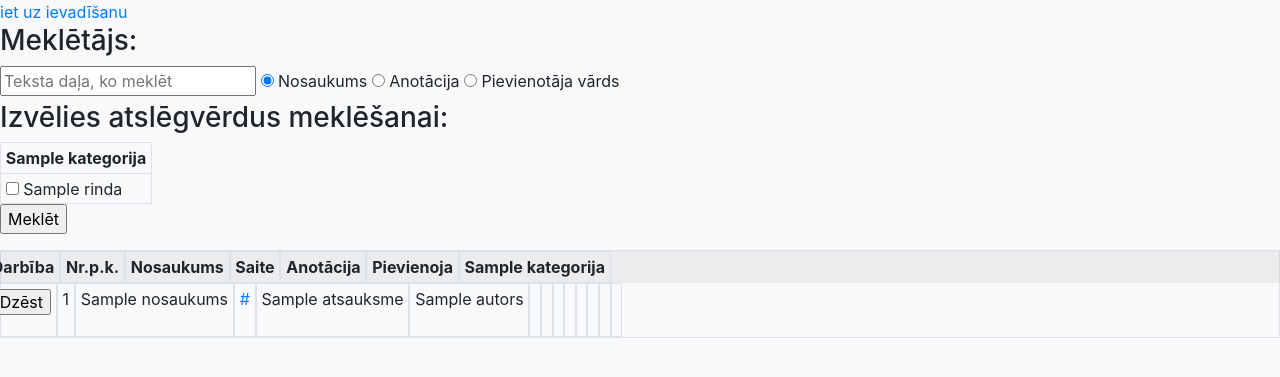
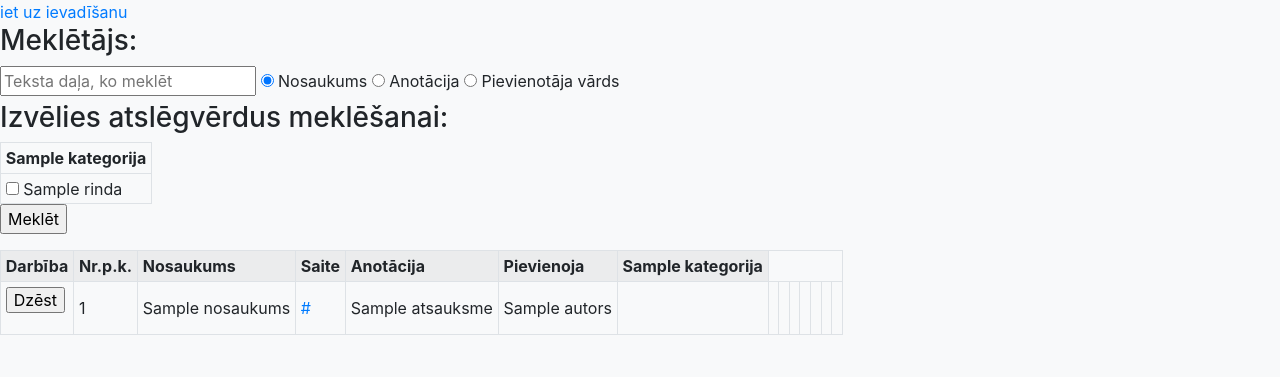
Before and after one commit to martabritala/skolotajuDB, a Python web app: template templates/rezultati.html in a window 1280 px wide. Shown: the top 377 px of the page. Run offline with Jinja, Linux system fonts and the light colour scheme; the template is opened without the code that fills it: most values are stand-ins (such as "Sample title", 1, 10 or a date in 2020); some libraries are stand-ins or nearby versions.

Commit message:
nesanāk platums...

```diff
--- a/templates/rezultati.html
+++ b/templates/rezultati.html
@@ -54,8 +54,8 @@
         <p>
         </p>
         <div id="rezultati">
-            <table class="table-sm w-100 table-bordered table-striped">
-              <tr class="row sticky-top">
+            <table class="table-sm table-bordered table-striped">
+              <tr class="sticky-top">
                 <th>Darbība</th>
                 <th>Nr.p.k.</th>
                 <th>Nosaukums</th>
@@ -73,7 +73,7 @@
         {%for linija in linijas %}
         {%if ns.esosais != linija.id %}
               </tr>
-              <tr class="row">
+              <tr>
                 <td><form method="POST"><input type="hidden" name="dzestko" value="{{linija.id}}"><input type="submit" name="dzest" value="Dzēst" onclick="return confirm('Vai tiešām dzēst {{linija.nosaukums}}?')"></form> </td>
                 {%set ns.esosais = linija.id %}
                 {%set ns.kategorija = linija.kategorija%}
```
